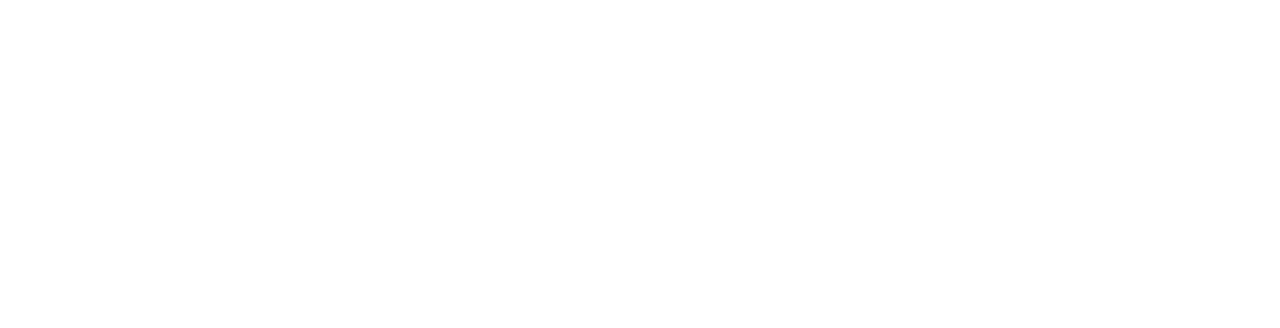
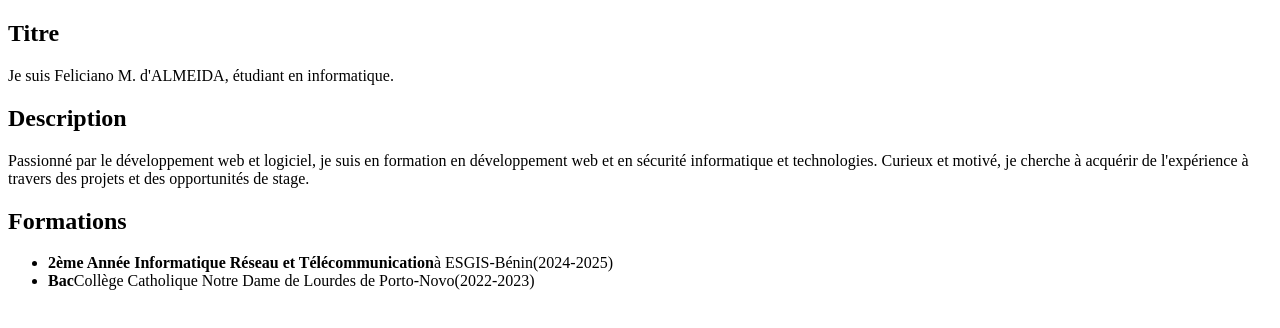
Before and after one commit to Feliciano-M02/mon-cv, a plain HTML site: page index.html in a window 1280 px wide. Drawn offline with Linux system fonts and the light colour scheme.

Commit message:
mise en place de la section formation

```diff
--- a/index.html
+++ b/index.html
@@ -4,9 +4,20 @@
     <meta charset="UTF-8">
     <link rel="stylesheet" href="style.css" />
     <meta name="viewport" content="width=device-width, initial-scale=1.0">
-    <title>Document</title>
+    <title>Mon-cv</title>
 </head>
 <body>
-
-</body>
+    <header><h2>Titre</h2>
+        <p>Je suis Feliciano M. d'ALMEIDA, étudiant en informatique. </p>
+    </header>
+            <h2>Description</h2>
+            <p>Passionné par le développement web et logiciel, je suis en formation en développement web et en sécurité informatique et technologies. Curieux et motivé, je cherche à acquérir de l'expérience à travers des projets et des opportunités de stage.</p>
+            <section id="Formation">
+                <h2>Formations</h2>
+                <ul>
+                    <li><strong>2ème Année Informatique Réseau et Télécommunication</strong>à ESGIS-Bénin(2024-2025)</li>
+                    <li><strong>Bac</strong>Collège Catholique Notre Dame de Lourdes de Porto-Novo(2022-2023)</li>
+                </ul>
+            </section>
+    </body>
 </html>
```
